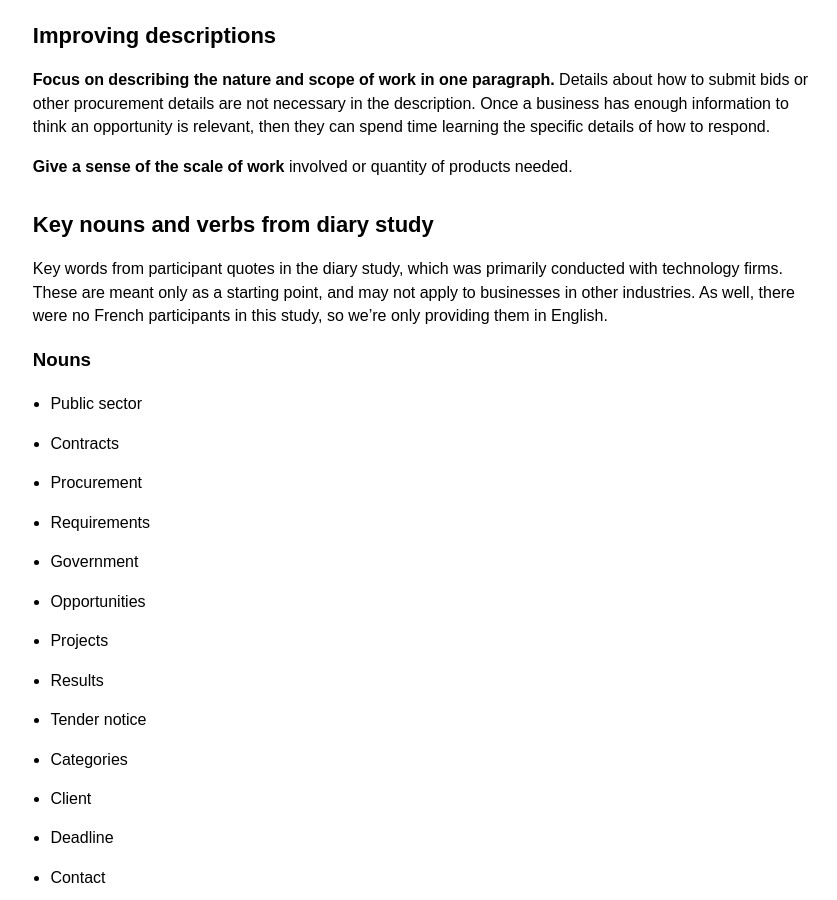
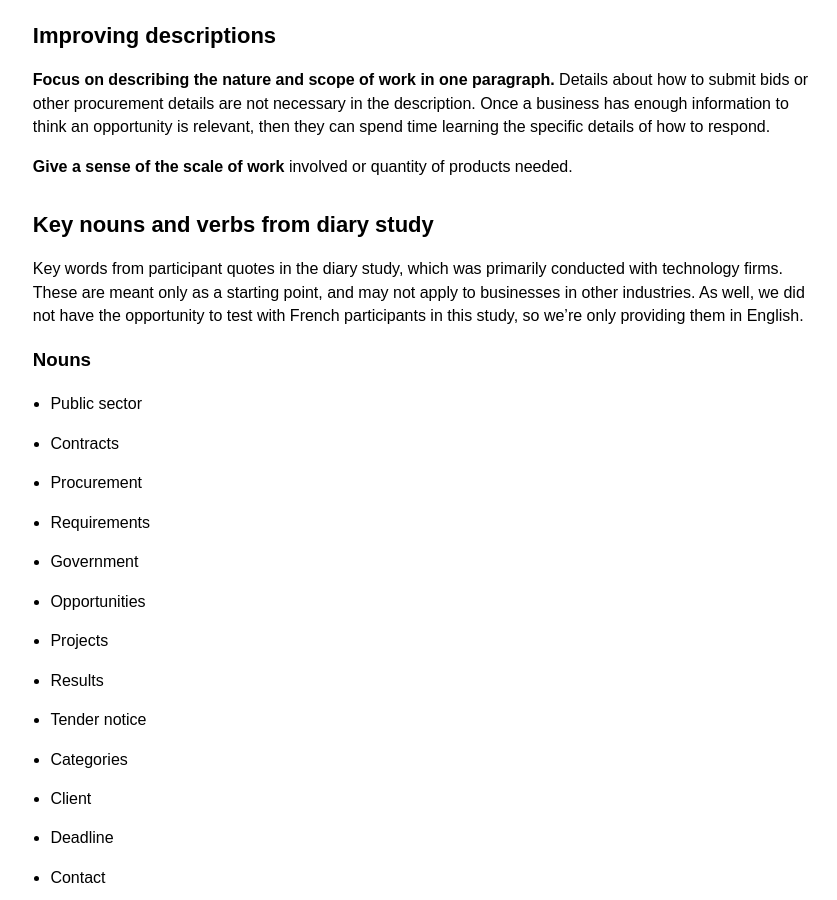
Before and after one commit to cds-snc/pspc-documentation, a Jekyll site: the page built from _pages/en/titles-and-descriptions.md, in a window 1280 px wide and 900 px high, scrolled down 855 px. Shown: the whole window, without its empty margins (410-1247 px from the left). Built offline with Jekyll 4.4.1, drawn with Linux system fonts in a browser that asks for light colours.

Commit message:
Update titles-and-descriptions.md

```diff
--- a/_pages/en/titles-and-descriptions.md
+++ b/_pages/en/titles-and-descriptions.md
@@ -25,7 +25,7 @@ Businesses need to be able to scan titles for their own key words so they can fi
 **Give a sense of the scale of work** involved or quantity of products needed.
 
 ## Key nouns and verbs from diary study
-Key words from participant quotes in the diary study, which was primarily conducted with technology firms. These are meant only as a starting point, and may not apply to businesses in other industries. As well, there were no French participants in this study, so we’re only providing them in English.
+Key words from participant quotes in the diary study, which was primarily conducted with technology firms. These are meant only as a starting point, and may not apply to businesses in other industries. As well, we did not have the opportunity to test with French participants in this study, so we’re only providing them in English.
 
 
 ### Nouns
```
